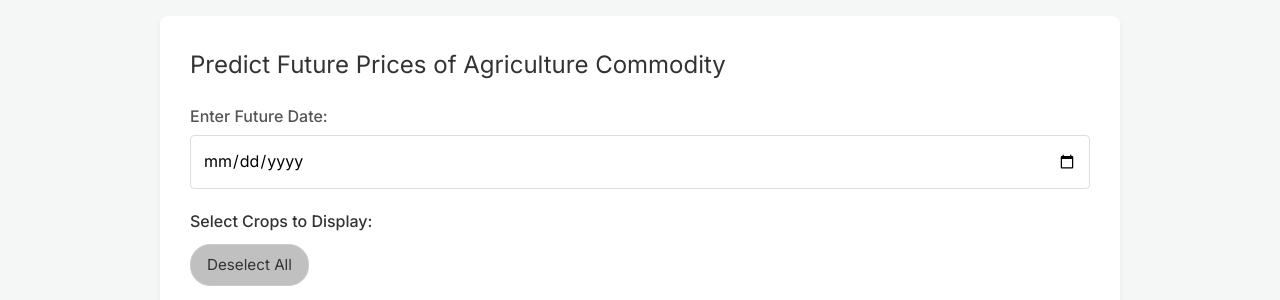
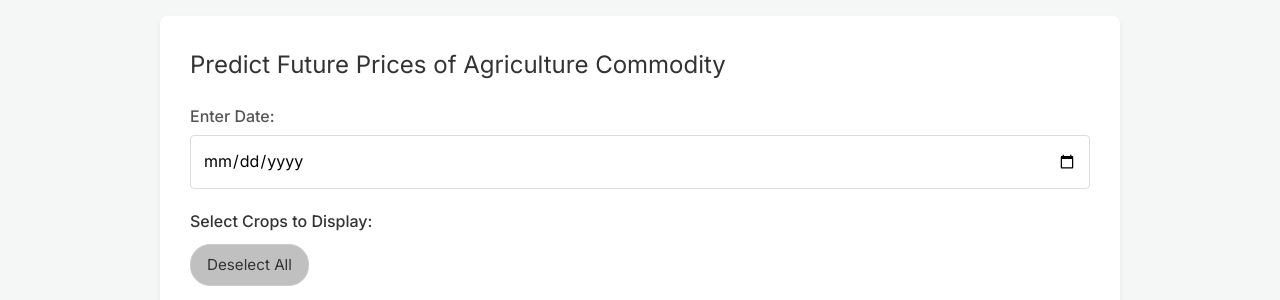
Before and after one commit to gkrishna247/AgriCast, a Flask app: template templates/index.html in a window 1280 px wide. Shown: the part 139-439 px from the top of the page. Run offline with Flask 3, Linux system fonts and the light colour scheme; the template is opened without the code that fills it, so the values that code supplies are empty.

Commit message:
update label for future date input for brevity

```diff
--- a/templates/index.html
+++ b/templates/index.html
@@ -21,7 +21,7 @@
                 <h2>Predict Future Prices of Agriculture Commodity</h2>
                 <form method="POST">
                     <div class="input-group">
-                        <label for="future_date">Enter Future Date:</label>
+                        <label for="future_date">Enter Date:</label>
                         <input type="date" id="future_date" name="future_date" required value="{{ default_date }}">
                     </div>
                     <div class="input-group crop-selection">
```
